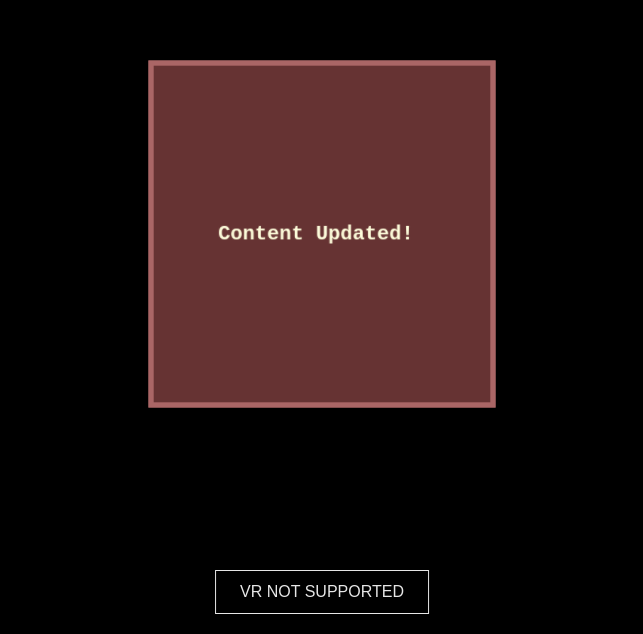
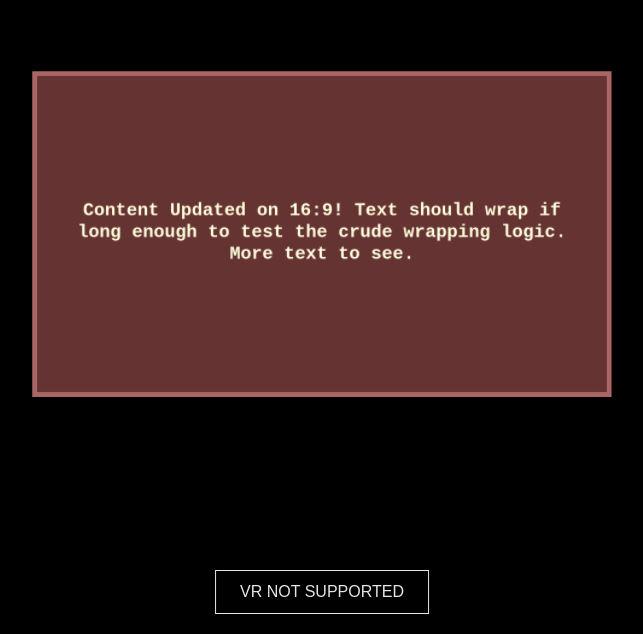
Before and after one commit to BadFoxAI/XR-UI, a plain HTML site: page index.html in a window 1280 px wide. Shown: the part 166-800 px from the top of the page, without its empty margins (318-961 px from the left). Drawn offline with nearby package versions, Linux system fonts and the light colour scheme; animation ran at ten frames a second.

Commit message:
Update index.html

```diff
--- a/index.html
+++ b/index.html
@@ -3,7 +3,7 @@
 <head>
     <meta charset="UTF-8">
     <meta name="viewport" content="width=device-width, initial-scale=1.0, user-scalable=no">
-    <title>XRterm M2.1 - Basic HTML to Texture</title>
+    <title>XRterm M2.2 - 16:9 Aspect Ratio</title>
     <style>
         body { margin: 0; overflow: hidden; background-color: #111; color: #fff; font-family: Arial, sans-serif; }
         #webglCanvas { display: block; width: 100vw; height: 100vh; }
@@ -19,28 +19,25 @@
             font-size: 16px;
             cursor: pointer;
             z-index: 1000;
-            opacity: 0.9; /* Slightly transparent */
+            opacity: 0.9;
         }
         #vrButton:hover { background: rgba(255,255,255,0.2); opacity: 1.0; }
     </style>
 </head>
 <body>
     <canvas id="webglCanvas"></canvas>
-    <button id="vrButton">ENTER VR</button> <!-- Will be managed by VRButton.js -->
+    <button id="vrButton">ENTER VR</button>
 
-    <!-- Three.js Library -->
     <script src="https://cdnjs.cloudflare.com/ajax/libs/three.js/r128/three.min.js"></script>
 
     <script>
-        // VRButton.js (Taken from Three.js examples, slightly modified for inclusion)
-        // Ensures it uses the #vrButton from HTML if present.
+        // VRButton.js (Standard logic)
         class VRButton {
             static createButton( renderer, options ) {
                 if ( options && options.referenceSpaceType ) {
                     renderer.xr.setReferenceSpaceType( options.referenceSpaceType );
                 }
-
-                const button = document.getElementById('vrButton'); // Get existing button
+                const button = document.getElementById('vrButton');
                 let currentSession = null;
 
                 function onSessionStarted( session ) {
@@ -50,42 +47,24 @@
                     currentSession = session;
                 }
                 function onSessionEnded() {
-                    if (currentSession) { // Check if session exists before removing listener
+                    if (currentSession) {
                         currentSession.removeEventListener( 'end', onSessionEnded );
                     }
                     button.textContent = 'ENTER VR';
                     currentSession = null;
                 }
-
-                button.style.display = 'none'; // Hide initially
-
+                button.style.display = 'none';
                 function showEnterVR( _button ) {
-                    _button.style.display = '';
-                    _button.style.cursor = 'pointer';
-                    _button.onmouseenter = function () { _button.style.opacity = '1.0'; };
-                    _button.onmouseleave = function () { _button.style.opacity = '0.9'; };
+                    _button.style.display = ''; _button.style.cursor = 'pointer';
                     _button.onclick = function () {
                         if ( currentSession === null ) {
                             const sessionInit = { optionalFeatures: [ 'local-floor', 'bounded-floor', 'hand-tracking', 'layers' ] };
                             navigator.xr.requestSession( 'immersive-vr', sessionInit ).then( onSessionStarted );
-                        } else {
-                            currentSession.end();
-                        }
+                        } else { currentSession.end(); }
                     };
                 }
-
-                function disableButton( _button ) {
-                    _button.style.display = '';
-                    _button.style.cursor = 'auto';
-                    _button.onmouseenter = null;
-                    _button.onmouseleave = null;
-                    _button.onclick = null;
-                }
-
-                function showWebXRNotFound( _button ) {
-                    disableButton( _button );
-                    _button.textContent = 'VR NOT SUPPORTED';
-                }
+                function disableButton( _button ) { _button.style.display = ''; _button.style.cursor = 'auto'; _button.onclick = null; }
+                function showWebXRNotFound( _button ) { disableButton( _button ); _button.textContent = 'VR NOT SUPPORTED'; }
 
                 if ( 'xr' in navigator ) {
                     navigator.xr.isSessionSupported( 'immersive-vr' ).then( function ( supported ) {
@@ -96,22 +75,13 @@
                         if ( options && options.onSessionSupported ) options.onSessionSupported( false );
                     } );
                     return button;
-
-                } else {
+                } else { /* ... Message for no WebXR ... */
                     const message = document.createElement( 'a' );
-                    if ( window.isSecureContext === false ) {
-                        message.href = document.location.href.replace( /^http:/, 'https:' );
-                        message.innerHTML = 'WEBXR NEEDS HTTPS';
-                    } else {
-                        message.href = 'https://immersiveweb.dev/';
-                        message.innerHTML = 'WEBXR NOT AVAILABLE';
-                    }
-                    message.style.textDecoration = 'none';
-                    message.style.color = '#fff';
-                    message.style.display = 'block';
-                    message.style.textAlign = 'center';
-
-                    button.parentNode.replaceChild(message, button); // Replace button with message
+                    message.innerHTML = window.isSecureContext === false ? 'WEBXR NEEDS HTTPS' : 'WEBXR NOT AVAILABLE';
+                    if (window.isSecureContext === false) message.href = document.location.href.replace( /^http:/, 'https:' );
+                    else message.href = 'https://immersiveweb.dev/';
+                    message.style.textDecoration = 'none'; message.style.color = '#fff'; message.style.display = 'block'; message.style.textAlign = 'center';
+                    button.parentNode.replaceChild(message, button);
                     return message;
                 }
             }
@@ -119,172 +89,139 @@
     </script>
 
     <script>
-        // XRterm M2.1 JavaScript
+        // XRterm M2.2 JavaScript
         let camera, scene, renderer;
         let planeMesh;
-        let canvasTexture, textureContext; // For our dynamic texture
+        let canvasTexture, textureContext;
+
+        // --- Configuration for Aspect Ratio ---
+        const PANEL_ASPECT_RATIO = 16 / 9;
+        const PLANE_BASE_WIDTH = 1.6; // Width of the plane in 3D units
+        const PLANE_HEIGHT = PLANE_BASE_WIDTH / PANEL_ASPECT_RATIO;
+
+        const TEXTURE_BASE_HEIGHT = 540; // Height of the offscreen canvas in pixels
+        const TEXTURE_WIDTH = Math.round(TEXTURE_BASE_HEIGHT * PANEL_ASPECT_RATIO);
+        const TEXTURE_HEIGHT = TEXTURE_BASE_HEIGHT;
+
 
         function init() {
-            // --- Basic Three.js Scene Setup ---
             scene = new THREE.Scene();
             camera = new THREE.PerspectiveCamera(75, window.innerWidth / window.innerHeight, 0.1, 1000);
-            camera.position.set(0, 0, 1.5); // Adjusted camera Z for better view of 1x1 plane
+            // Adjust camera Z based on new plane size for a decent initial view
+            camera.position.set(0, 0, PLANE_BASE_WIDTH * 0.9); // Heuristic, adjust as needed
 
             renderer = new THREE.WebGLRenderer({ canvas: document.getElementById('webglCanvas'), antialias: true });
             renderer.setSize(window.innerWidth, window.innerHeight);
             renderer.setPixelRatio(window.devicePixelRatio);
+            renderer.xr.enabled = true;
+            VRButton.createButton(renderer);
 
-            // --- WebXR Setup ---
-            renderer.xr.enabled = true;
-            VRButton.createButton(renderer); // Initialize the VR button
-
-            // --- Create Dynamic Canvas Texture ---
             const offscreenCanvas = document.createElement('canvas');
-            const textureSize = 512; // Power of 2 for textures
-            offscreenCanvas.width = textureSize;
-            offscreenCanvas.height = textureSize;
+            offscreenCanvas.width = TEXTURE_WIDTH;
+            offscreenCanvas.height = TEXTURE_HEIGHT;
             textureContext = offscreenCanvas.getContext('2d');
 
-            // Initial call to our new HTML renderer
-            const initialHtml = `<div style="background-color: #2a2a5a; color: #aaccaa; padding: 20px; font-size: 40px; font-family: monospace; border: 5px solid #558855; text-align: center;">XRterm Panel</div>`;
+            const initialHtml = `<div style="background-color: #2a2a5a; color: #aaccaa; padding: 20px; font-size: 40px; font-family: monospace; border: 5px solid #558855; text-align: center;">XRterm 16:9 Panel</div>`;
             renderHTMLToTexture(initialHtml);
 
             canvasTexture = new THREE.CanvasTexture(offscreenCanvas);
-            // canvasTexture.minFilter = THREE.LinearFilter; // Optional: for smoother texture
-            // canvasTexture.magFilter = THREE.LinearFilter; // Optional
+            // canvasTexture.minFilter = THREE.LinearFilter;
+            // canvasTexture.magFilter = THREE.LinearFilter;
 
-            // --- Create Textured Plane ---
-            const planeGeometry = new THREE.PlaneGeometry(1, 1); // 1x1 unit plane
+            const planeGeometry = new THREE.PlaneGeometry(PLANE_BASE_WIDTH, PLANE_HEIGHT);
             const planeMaterial = new THREE.MeshBasicMaterial({
                 map: canvasTexture,
                 side: THREE.DoubleSide,
-                transparent: true // Important if your canvas texture has alpha
+                transparent: true
             });
             planeMesh = new THREE.Mesh(planeGeometry, planeMaterial);
-            // planeMesh.position.set(0, 0, 0); // Position in front of the camera (0,0,0 in world)
-                                             // For VR, (0,0,-1) relative to camera might be better after session start.
-                                             // For now, world 0,0,0 is fine.
             scene.add(planeMesh);
 
             window.addEventListener('resize', onWindowResize, false);
-            renderer.setAnimationLoop(animate); // Use Three.js's XR-compatible loop
+            renderer.setAnimationLoop(animate);
 
-            // Example: Update HTML content after a delay
             setTimeout(() => {
-                const updatedHtml = `<div style="background-color: #663333; color: #FFFFDD; padding: 30px; font-size: 30px; font-family: Courier New; border: 8px solid #AA6666; text-align: center;">Content Updated!</div>`;
+                const updatedHtml = `<div style="background-color: #663333; color: #FFFFDD; padding: 30px; font-size: 30px; font-family: Courier New; border: 8px solid #AA6666; text-align: center;">Content Updated on 16:9! Text should wrap if long enough to test the crude wrapping logic. More text to see.</div>`;
                 renderHTMLToTexture(updatedHtml);
-            }, 5000); // Update after 5 seconds
+            }, 5000);
         }
 
         function renderHTMLToTexture(htmlString) {
-            // Super-simplified parser for M2.1: Assumes a single div with inline styles.
             let styles = {
-                backgroundColor: 'rgba(30, 30, 60, 0.7)',
-                color: 'rgba(200, 255, 255, 1)',
-                padding: 10,
-                fontSize: 24,
-                fontFamily: 'Arial',
-                border: '0px solid #000', // Format: "width style color"
-                textAlign: 'left'
+                backgroundColor: 'rgba(30, 30, 60, 0.7)', color: 'rgba(200, 255, 255, 1)',
+                padding: 10, fontSize: 24, fontFamily: 'Arial',
+                border: '0px solid #000', textAlign: 'left'
             };
             let textContent = 'Error: No Content';
 
             const styleMatch = htmlString.match(/style="([^"]*)"/);
             if (styleMatch && styleMatch[1]) {
-                const styleProps = styleMatch[1].split(';');
-                styleProps.forEach(prop => {
+                styleMatch[1].split(';').forEach(prop => {
                     const [key, value] = prop.split(':').map(s => s.trim());
-                    if (!value) return; // Skip if no value after colon
-
+                    if (!value) return;
                     if (key === 'background-color') styles.backgroundColor = value;
                     else if (key === 'color') styles.color = value;
                     else if (key === 'padding') styles.padding = parseInt(value) || styles.padding;
                     else if (key === 'font-size') styles.fontSize = parseInt(value) || styles.fontSize;
-                    else if (key === 'font-family') styles.fontFamily = value.split(',')[0].trim() || styles.fontFamily; // Take first font
+                    else if (key === 'font-family') styles.fontFamily = value.split(',')[0].trim() || styles.fontFamily;
                     else if (key === 'border') styles.border = value;
                     else if (key === 'text-align') styles.textAlign = value;
                 });
             }
-
-            const contentMatch = htmlString.match(/>([^<]+)</); // Simpler regex for content
-            if (contentMatch && contentMatch[1]) {
-                textContent = contentMatch[1].trim();
-            }
+            const contentMatch = htmlString.match(/>([^<]+)</);
+            if (contentMatch && contentMatch[1]) textContent = contentMatch[1].trim();
 
             const canvas = textureContext.canvas;
             textureContext.clearRect(0, 0, canvas.width, canvas.height);
 
-            // Parse border
-            let borderWidth = 0;
-            let borderColor = styles.backgroundColor; // Default border color to bg to be invisible if no style
-            const borderParts = styles.border.match(/(\d+)\s*px\s+\w+\s+(.*)/i); // e.g., "5px solid #RRGGBB" or "5px solid colorName"
-            if (borderParts && borderParts.length === 3) {
-                borderWidth = parseInt(borderParts[1]);
-                borderColor = borderParts[2];
+            let borderWidth = 0; let borderColor = styles.backgroundColor;
+            const borderParts = styles.border.match(/(\d+)\s*px\s+\w+\s+(.*)/i);
+            if (borderParts && borderParts.length === 3) { borderWidth = parseInt(borderParts[1]); borderColor = borderParts[2]; }
+
+            const effX = borderWidth / 2, effY = borderWidth / 2;
+            const effW = canvas.width - borderWidth, effH = canvas.height - borderWidth;
+
+            textureContext.fillStyle = styles.backgroundColor;
+            textureContext.fillRect(effX, effY, effW, effH);
+            if (borderWidth > 0) {
+                textureContext.strokeStyle = borderColor; textureContext.lineWidth = borderWidth;
+                textureContext.strokeRect(effX, effY, effW, effH);
             }
 
-            // Effective drawing area considering border
-            const effectiveX = borderWidth / 2;
-            const effectiveY = borderWidth / 2;
-            const effectiveWidth = canvas.width - borderWidth;
-            const effectiveHeight = canvas.height - borderWidth;
+            textureContext.fillStyle = styles.color;
+            textureContext.font = `bold ${styles.fontSize}px ${styles.fontFamily}`;
+            textureContext.textBaseline = 'middle'; textureContext.textAlign = styles.textAlign;
 
-            // 1. Draw Background (within border)
-            textureContext.fillStyle = styles.backgroundColor;
-            textureContext.fillRect(effectiveX, effectiveY, effectiveWidth, effectiveHeight);
+            const pad = styles.padding;
+            const cAreaX = effX + pad, cAreaW = effW - (2 * pad);
+            let textX;
+            if (styles.textAlign === 'center') textX = cAreaX + cAreaW / 2;
+            else if (styles.textAlign === 'right') textX = cAreaX + cAreaW;
+            else textX = cAreaX;
 
-            // 2. Draw Border (if width > 0)
-            if (borderWidth > 0) {
-                textureContext.strokeStyle = borderColor;
-                textureContext.lineWidth = borderWidth;
-                textureContext.strokeRect(effectiveX, effectiveY, effectiveWidth, effectiveHeight);
+            const lines = [];
+            const words = textContent.split(' ');
+            let currentLine = '';
+            for (let n = 0; n < words.length; n++) {
+                let testLine = currentLine + words[n] + ' ';
+                let metrics = textureContext.measureText(testLine);
+                if (metrics.width > cAreaW && n > 0 && currentLine.length > 0) { // Ensure currentLine is not empty before pushing
+                    lines.push(currentLine.trim());
+                    currentLine = words[n] + ' ';
+                } else {
+                    currentLine = testLine;
+                }
+            }
+            lines.push(currentLine.trim());
+
+            const lineHeight = styles.fontSize * 1.2;
+            let startY = effY + pad + (effH - 2 * pad - (lines.length -1) * lineHeight) / 2 - (styles.fontSize * 0.1); // Center block vertically
+
+            for(let i = 0; i < lines.length; i++) {
+                textureContext.fillText(lines[i], textX, startY + (i * lineHeight));
             }
 
-            // 3. Draw Text (within padding, inside border)
-            textureContext.fillStyle = styles.color;
-            textureContext.font = `bold ${styles.fontSize}px ${styles.fontFamily}`; // Made font bold for clarity
-            textureContext.textBaseline = 'middle';
-            textureContext.textAlign = styles.textAlign;
-
-            let textX;
-            const padding = styles.padding;
-            const contentAreaX = effectiveX + padding;
-            const contentAreaWidth = effectiveWidth - (2 * padding);
-
-            if (styles.textAlign === 'center') {
-                textX = contentAreaX + contentAreaWidth / 2;
-            } else if (styles.textAlign === 'right') {
-                textX = contentAreaX + contentAreaWidth;
-            } else { // left
-                textX = contentAreaX;
-            }
-            // For simplicity, textY centers in the available padded height
-            const textY = effectiveY + padding + (effectiveHeight - 2 * padding) / 2;
-
-
-            // Crude word wrapping (very basic)
-            const words = textContent.split(' ');
-            let line = '';
-            let currentY = textY - ((words.join(' ').length > 20 ? (styles.fontSize * 1.2) : 0) / 2); // Adjust start Y for potential multiline
-
-            for (let n = 0; n < words.length; n++) {
-                let testLine = line + words[n] + ' ';
-                let metrics = textureContext.measureText(testLine);
-                let testWidth = metrics.width;
-                if (testWidth > contentAreaWidth && n > 0) {
-                    textureContext.fillText(line, textX, currentY);
-                    line = words[n] + ' ';
-                    currentY += styles.fontSize * 1.2; // Line height
-                } else {
-                    line = testLine;
-                }
-            }
-            textureContext.fillText(line, textX, currentY); // Draw the last line
-
-
-            if (canvasTexture) {
-                canvasTexture.needsUpdate = true;
-            }
+            if (canvasTexture) canvasTexture.needsUpdate = true;
         }
 
         function onWindowResize() {
@@ -294,15 +231,11 @@
         }
 
         function animate() {
-            // Optional: Rotate the plane slightly for visual interest
-            if (planeMesh && !renderer.xr.isPresenting) { // Only rotate if not in VR for easier desktop viewing
-                 // planeMesh.rotation.x += 0.001;
-                 // planeMesh.rotation.y += 0.002;
+            if (planeMesh && !renderer.xr.isPresenting) {
+                // planeMesh.rotation.y += 0.001; // Keep desktop rotation minimal or remove
             }
             renderer.render(scene, camera);
         }
-
-        // --- Start ---
         init();
     </script>
 </body>
```
